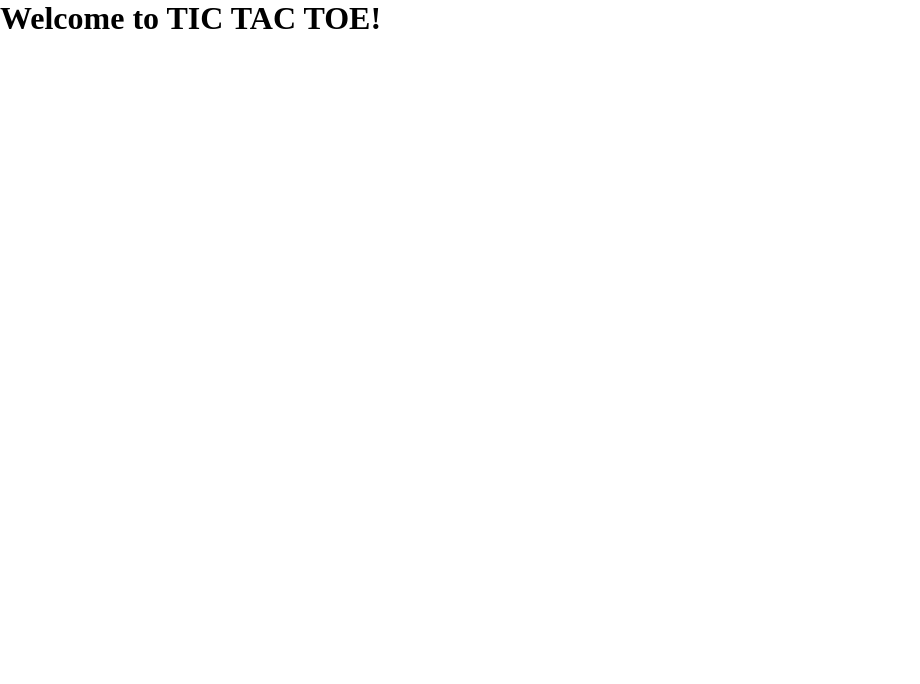
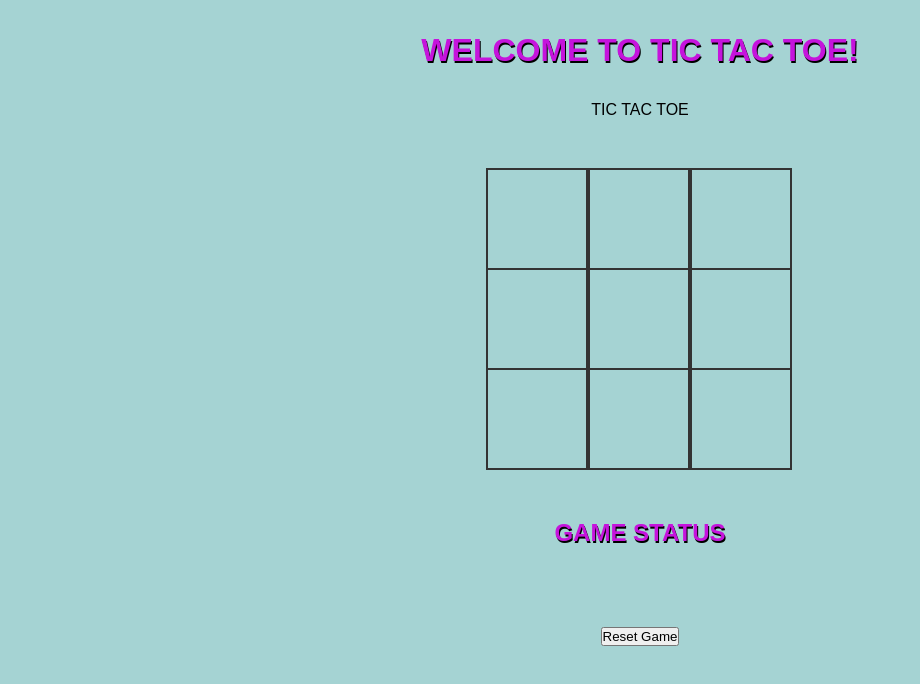
Before and after one commit to mrush336/TicTacToe, a plain HTML site: page index.html in a window 1280 px wide. Shown: the whole page, without its empty margins (0-920 px from the left). Drawn offline with Linux system fonts and the light colour scheme.

Commit message:
Improving the layout and the logic

```diff
--- a/index.html
+++ b/index.html
@@ -8,10 +8,27 @@
   </head>
   <body>
     <div id="header">
-      <h1>Welcome to TIC TAC TOE!</h1>
+      <h1>WELCOME TO TIC TAC TOE!</h1>
     </div>
-    <div id="gameBoard"></div>
-
+    <section>
+      <div class="title">TIC TAC TOE</div>
+      <div class="game-board">
+        <div class="game-cell" data-id="1"></div>
+        <div class="game-cell" data-id="2"></div>
+        <div class="game-cell" data-id="3"></div>
+        <div class="game-cell" data-id="4"></div>
+        <div class="game-cell" data-id="5"></div>
+        <div class="game-cell" data-id="6"></div>
+        <div class="game-cell" data-id="7"></div>
+        <div class="game-cell" data-id="8"></div>
+        <div class="game-cell" data-id="9"></div>
+      </div>
+    </section>
+    <div id="footer">
+      <h2 class="game-status">GAME STATUS</h2>
+      <div id="status"></div>
+      <button id="game-reset">Reset Game</button>
+    </div>
     <script src="script.js"></script>
   </body>
 </html>
--- a/script.js
+++ b/script.js
@@ -1,4 +1,4 @@
-// Instantiate objects using Factory Functions
+// Instantiate game board using Factory Functions
 const board = () => {
   let gameBoard = ["", "", "", "", "", "", "", "", ""];
 
@@ -6,22 +6,38 @@ const board = () => {
     gameBoard = ["", "", "", "", "", "", "", "", ""];
   }
 
-  function makeMove(player, position) {
-    gameBoard[position] = player;
+  function render() {
+    let space = document.createElement("div");
+    display.appendChild(space);
   }
 
   function getBoard() {
     return gameBoard;
   }
 
-  return { reset, makeMove, getBoard };
+  return { reset, render, getBoard };
 };
 
-const game = (player1, player2) => {
-  let display = document.getElementById("gameBoard");
-  const render = () => {
-    let space = document.createElement("div");
-    display.appendChild(space);
-  };
-  return { render };
+// The main game functions live here
+const game = (playerx, playero) => {
+  function makeMove(player, position) {
+    gameBoard[position] = player;
+  }
+
+  function score() {}
+
+  function currentPlayer() {}
+
+  function winningMessage(player) {
+    let messageBox = document.getElementById("status");
+    let message = "Player ${player} has won the game!";
+    messageBox.innerText(message);
+  }
+
+  function tiedgameMessage() {
+    let messageBox = document.getElementById("status");
+    let message = "The game is a tie!";
+    messageBox.innerText(message);
+  }
+  return { makeMove, score, currentPlayer, winningMessage, tiedgameMessage };
 };
--- a/style.css
+++ b/style.css
@@ -3,3 +3,46 @@
   margin: 0;
   padding: 0;
 }
+
+body {
+  font-family: "Arial", sans-serif;
+  background-color: rgb(165, 211, 211);
+}
+
+#header {
+  text-align: center;
+  color: rgb(197, 20, 220);
+  text-shadow: 1px 2px black;
+  margin: 2rem;
+}
+
+section {
+  text-align: center;
+}
+.game-board {
+  display: grid;
+  grid-template-columns: repeat(3, auto);
+  width: 306px;
+  margin: 50px auto;
+}
+.game-cell {
+  font-family: "Permanent Marker", cursive;
+  width: 100px;
+  height: 100px;
+  box-shadow: 0 0 0 1px #333333;
+  border: 1px solid #333333;
+  cursor: pointer;
+  line-height: 100px;
+  font-size: 60px;
+}
+
+#footer {
+  text-align: center;
+  color: rgb(197, 20, 220);
+  text-shadow: 1px 2px black;
+}
+
+#status {
+  height: 5em;
+  width: 20em;
+}
```
